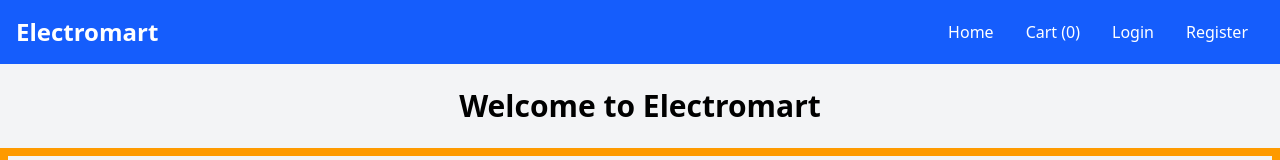
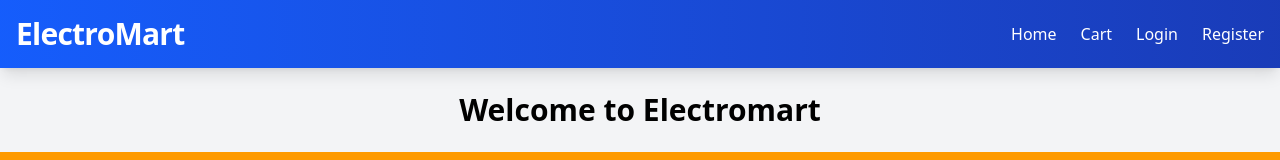
Before and after one commit to lakadeamit220/Electromart, a React (Vite) app in the folder frontend/: page / in a window 1280 px wide. Shown: the top 160 px of the page. Built offline with nearby package versions, Linux system fonts and the light colour scheme; no server answers.

Commit message:
modified Navbar style.

```diff
--- a/frontend/src/components/Navbar.jsx
+++ b/frontend/src/components/Navbar.jsx
@@ -7,35 +7,58 @@ function Navbar() {
   const { cart } = useCartStore();
 
   return (
-    <nav className="bg-blue-600 p-4">
+    <nav className="bg-gradient-to-r from-blue-600 to-blue-800 p-4 shadow-lg">
       <div className="container mx-auto flex justify-between items-center">
-        <Link to="/" className="text-white text-2xl font-bold">
-          Electromart
+        <Link
+          to="/"
+          className="text-white text-3xl font-bold tracking-tight"
+        >
+          ElectroMart
         </Link>
-        <div className="flex items-center">
-          <Link to="/" className="text-white mx-4">
+        <div className="flex items-center space-x-6">
+          <Link to="/" className="text-white hover:text-blue-200 transition">
             Home
           </Link>
-          <Link to="/cart" className="text-white mx-4">
-            Cart ({cart.reduce((sum, item) => sum + item.quantity, 0)})
+          <Link
+            to="/cart"
+            className="text-white hover:text-blue-200 transition relative"
+          >
+            Cart
+            {cart.length > 0 && (
+              <span className="absolute -top-2 -right-4 bg-red-500 text-white text-xs rounded-full px-2 py-1">
+                {cart.reduce((sum, item) => sum + item.quantity, 0)}
+              </span>
+            )}
           </Link>
           {user ? (
             <>
               {user.isAdmin && (
-                <Link to="/admin" className="text-white mx-4">
+                <Link
+                  to="/admin"
+                  className="text-white hover:text-blue-200 transition"
+                >
                   Admin
                 </Link>
               )}
-              <button onClick={logout} className="text-white mx-4">
+              <button
+                onClick={logout}
+                className="text-white hover:text-blue-200 transition"
+              >
                 Logout
               </button>
             </>
           ) : (
             <>
-              <Link to="/login" className="text-white mx-4">
+              <Link
+                to="/login"
+                className="text-white hover:text-blue-200 transition"
+              >
                 Login
               </Link>
-              <Link to="/register" className="text-white mx-4">
+              <Link
+                to="/register"
+                className="text-white hover:text-blue-200 transition"
+              >
                 Register
               </Link>
             </>
```
